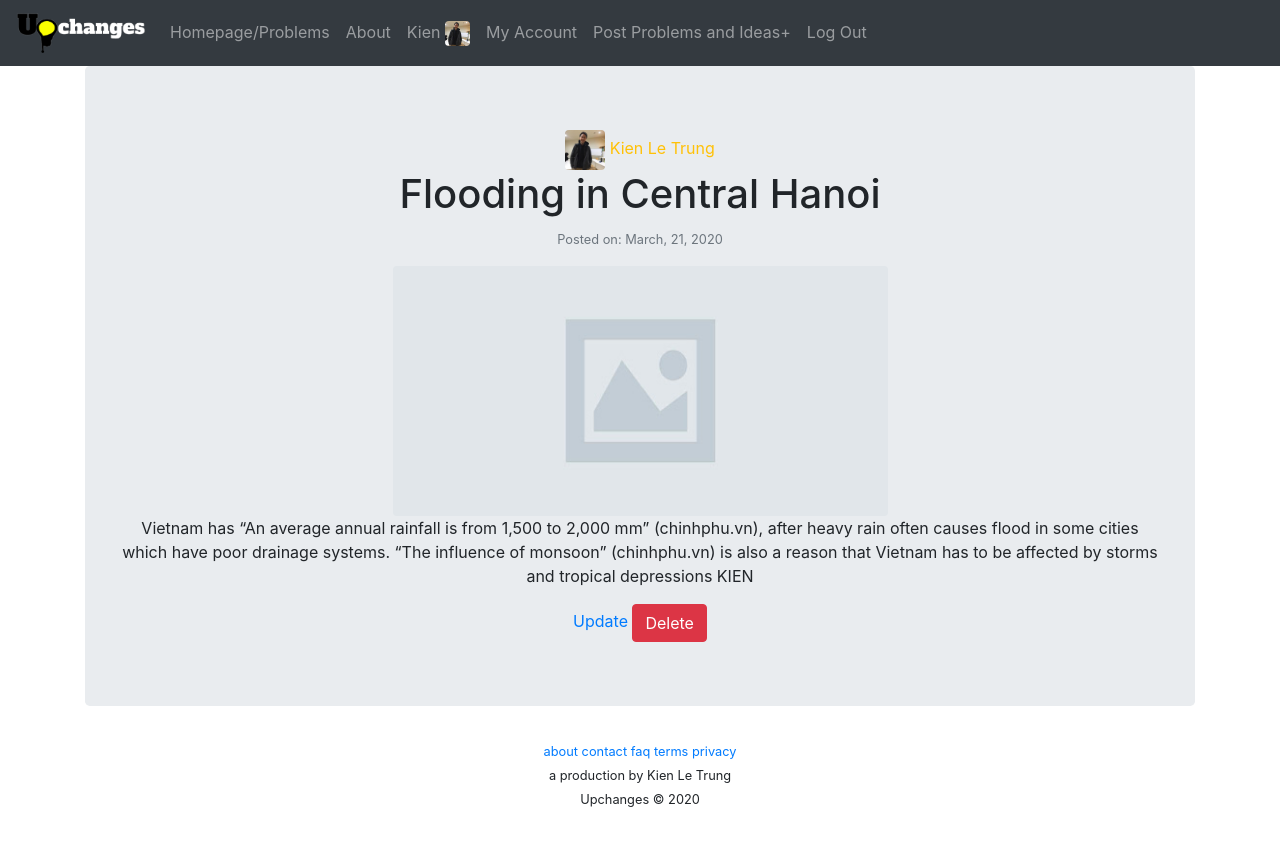
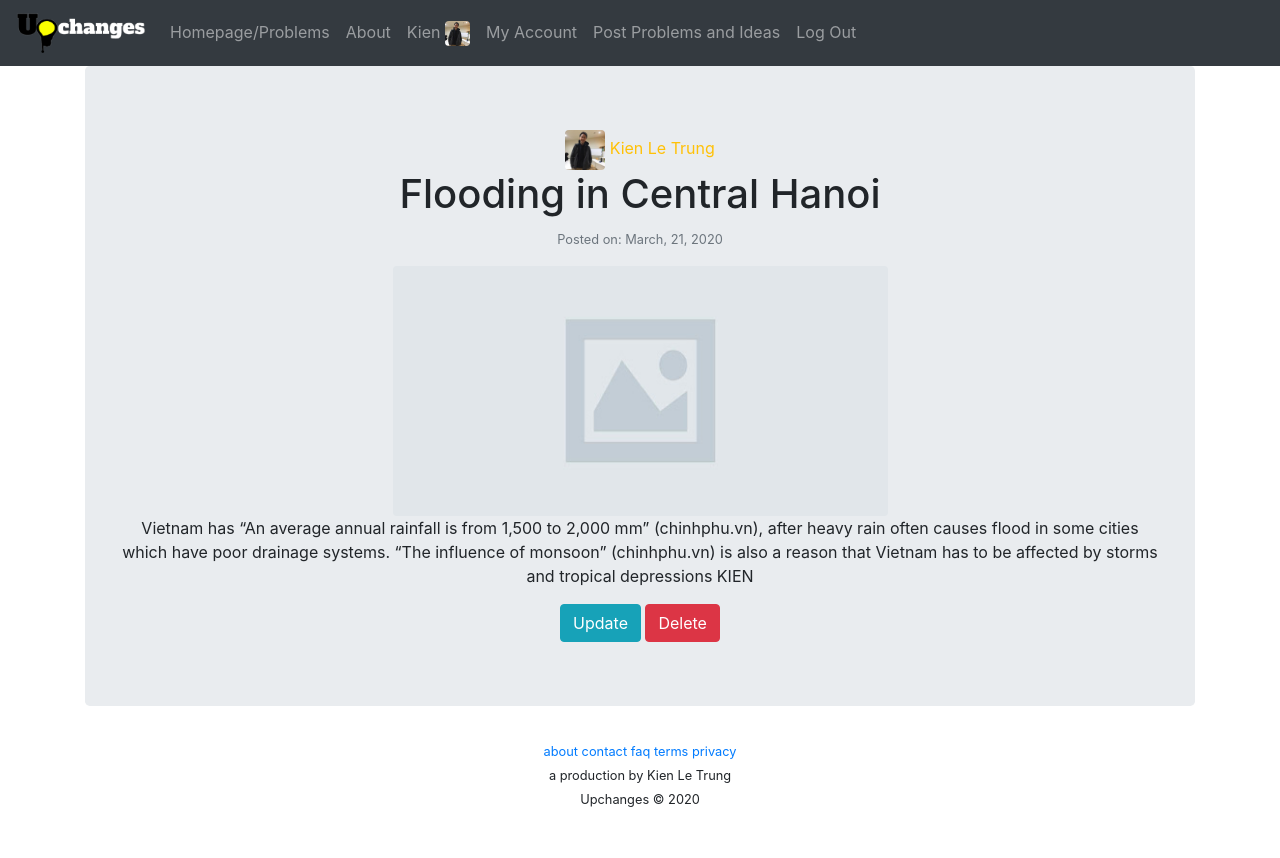
Before and after one commit to BrightChanges/Upchanges, a Flask app: page /1 in a window 1280 px wide. Run offline with Flask 2, Linux system fonts and the light colour scheme; a user stored in the database is signed in; data comes from the database, SQL or seed files in the repository; some libraries are stand-ins or nearby versions.

Commit message:
New Life 2

```diff
--- a/Upchanges/templates/account.html
+++ b/Upchanges/templates/account.html
@@ -16,7 +16,8 @@
     {{ form3.middle_name.label }} {{ form3.middle_name(class="form-group form-control") }}
     {{ form3.last_name.label }} {{ form3.last_name(class="form-group form-control") }}<br>
     {{ form3.email.label }} {{ form3.email(class="form-group form-control") }}<br>
-    {{ form3.picture.label }} {{ form3.picture(class="form-group form-control") }} <br>
+    {{ form3.picture.label }} {{ form3.picture(class="form-group form-control") }}
+    <small class="form-text text-muted">Only jpg, jpeg, and png images</small><br>
     {{ form3.update_submit(class="btn btn-warning") }}
 </form>
 </div>
--- a/Upchanges/templates/base.html
+++ b/Upchanges/templates/base.html
@@ -8,6 +8,7 @@
     <script src="https://cdn.jsdelivr.net/npm/popper.js@1.16.0/dist/umd/popper.min.js" integrity="sha384-Q6E9RHvbIyZFJoft+2mJbHaEWldlvI9IOYy5n3zV9zzTtmI3UksdQRVvoxMfooAo" crossorigin="anonymous"></script>
     <script src="https://stackpath.bootstrapcdn.com/bootstrap/4.4.1/js/bootstrap.min.js" integrity="sha384-wfSDF2E50Y2D1uUdj0O3uMBJnjuUD4Ih7YwaYd1iqfktj0Uod8GCExl3Og8ifwB6" crossorigin="anonymous"></script>
     <link href="../static/css/base.css" rel="stylesheet">
+    <script src="https://code.iconify.design/1/1.0.6/iconify.min.js"></script>
 
 
     <title>Upchanges</title>
@@ -33,7 +34,7 @@
         {% if current_user.is_authenticated %}
           <a class="nav-item nav-link" href="{{ url_for('users.user_posts', username=current_user.first_name+current_user.middle_name+current_user.last_name)}}">{{current_user.first_name}} <img class="text-center rounded" src="{{ url_for('static', filename='profile_pics/'+current_user.profile_image) }}" width = "25" height = "25" alt=""></a>
           <a class="nav-item nav-link" href="{{ url_for('users.account') }}">My Account</a>
-          <a class="nav-item nav-link" href="{{ url_for('blog_posts.create_post') }}">Post Problems and Ideas+</a>
+          <a class="nav-item nav-link" href="{{ url_for('blog_posts.create_post') }}">Post Problems and Ideas <span class="iconify" data-icon="jam:write-f" data-inline="false"></span></a>
           <a class="nav-item nav-link" href="{{ url_for('users.logout') }}">Log Out</a>
 
         {% else %}
@@ -63,7 +64,7 @@
 
 <div class="text-center text-primary">
 <footer>
-    <small><a href="#">about</a>      <a href="#">contact</a>      <a href="#">faq</a>  <a href="#">terms</a> <a href="#">privacy</a></small>
+    <small><a href="{{ url_for('core.info') }}">about</a>      <a href="#">contact</a>      <a href="#">faq</a>  <a href="#">terms</a> <a href="#">privacy</a></small>
 </footer>
 </div>
 
--- a/Upchanges/templates/blog_view.html
+++ b/Upchanges/templates/blog_view.html
@@ -1,6 +1,8 @@
 {% extends "base.html" %}
 
 {% block content %}
+    <link rel="stylesheet" href="../static/css/blog_view.css">
+
 <div class="jumbotron text-center">
     <h7><a class="text-warning" href="{{ url_for('users.user_posts', username=post.creator.first_name+post.creator.middle_name+post.creator.last_name) }}"><img class="text-center rounded" src="{{ url_for('static', filename='profile_pics/'+ post.creator.profile_image) }}" width = "40" height = "40" alt=""> {{ post.creator.first_name}} {{ post.creator.middle_name }} {{ post.creator.last_name }}</a></h7>
     <h1>{{ post.problem_name }}</h1>
@@ -11,8 +13,8 @@
 
 {% if post.creator == current_user %}
 <div>
-<a href="{{ url_for('blog_posts.update',blog_validated_id=post.blog_id) }}">Update</a>
-<button type="button" class="btn btn-danger" data-toggle="modal" data-target="#del_modal" >Delete</button>
+<a href="{{ url_for('blog_posts.update',blog_validated_id=post.blog_id) }}"><button type="button" class="btn btn-info" >Update <span class="iconify" data-icon="oi-pencil" data-inline="false"></span></button></a>
+<button type="button" class="btn btn-danger" data-toggle="modal" data-target="#del_modal" >Delete <span class="iconify" data-icon="oi:trash" data-inline="false"></span></button>
 </div>
 {% endif %}
 </div>
--- a/Upchanges/templates/create_post.html
+++ b/Upchanges/templates/create_post.html
@@ -5,11 +5,12 @@
 <form method="POST" action="" enctype="multipart/form-data" >
     {{ form.hidden_tag() }}
     {{ form.blog_image.label }} {{ form.blog_image(class="form-group form-control") }}
-    <small class="form-text text-muted">Only jpg, jpeg, and png images</small><br>
+    <small class="form-text text-muted">Only jpg, jpeg, and png images/ Must required for first time post!</small><br>
     {{ form.problem_name.label(class="form-control-label") }} {{ form.problem_name(class="form-group form-control") }}
     <small class="form-text text-muted">Maximum 140 characters</small><br>
     {{ form.text.label }} {{ form.text(class="form-group form-control", placeholder="Write some informations about the problem") }}<br>
-    {{ form.problem_submit(class="btn btn-warning")}}
+    {{ form.problem_submit(class="btn btn-warning") }}
+    <a href="{{ url_for('core.index') }}"><button type="button" class="btn btn-danger">Cancel </button></a>
 
 </form>
 </div>
--- a/Upchanges/users/forms.py
+++ b/Upchanges/users/forms.py
@@ -30,7 +30,7 @@ class UpdateUserForm(FlaskForm):
     first_name = StringField('First name', validators=[DataRequired()])
     middle_name = StringField('Middle name')
     last_name = StringField('Last name', validators=[DataRequired()])
-    picture = FileField('Update Profile Picture (jpg,jpeg,png)', validators=[FileAllowed(['jpg', 'png', 'jpeg'])])
+    picture = FileField('Update Profile Picture', validators=[FileAllowed(['jpg', 'png', 'jpeg'])])
     # Specify the type of file of the image the user can upload
     update_submit = SubmitField('Update')
 
```
